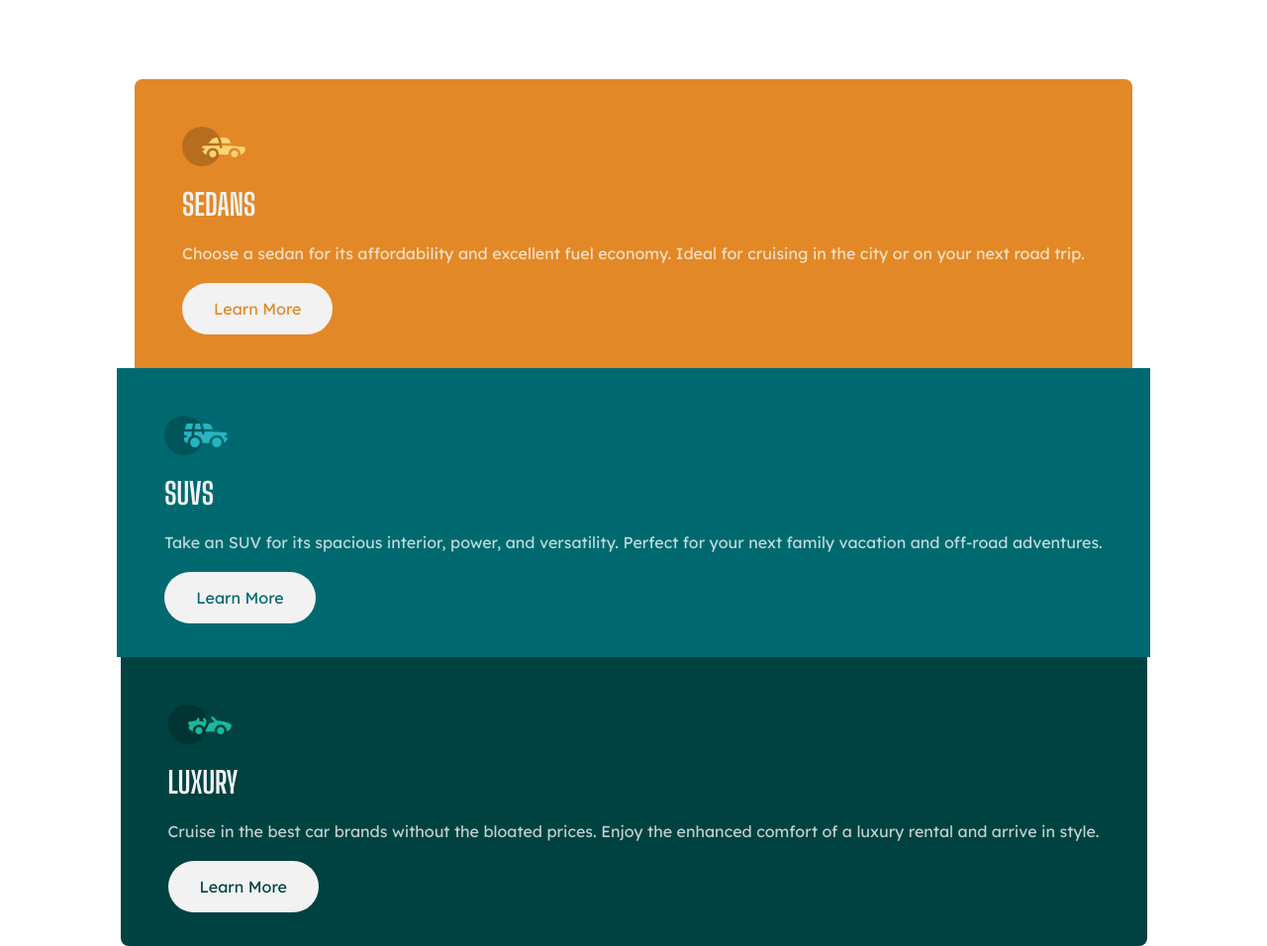
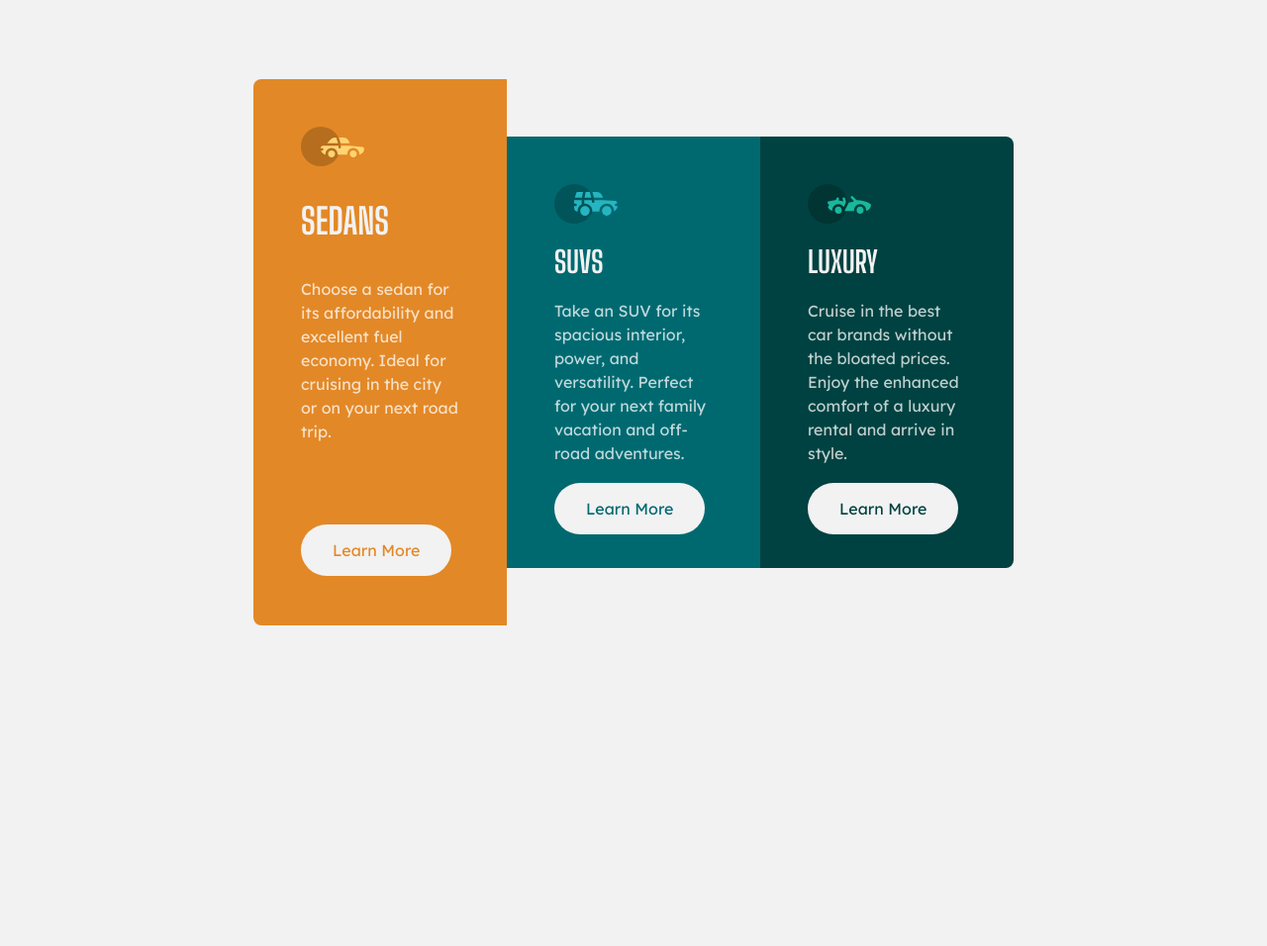
Before and after one commit to antonio-lopez/fm-3-column-preview-card-component, a website: page index.html in a window 1280 px wide. Shown: the whole page at 99% size. After the commit the page ends 800 px from the top, so only its background shows below. Drawn offline with Linux system fonts and the light colour scheme.

Commit message:
desktop design 1st card finished

```diff
--- a/index.html
+++ b/index.html
@@ -19,23 +19,31 @@
     <link rel="stylesheet" href="css/main.css" />
     <title>Frontend Mentor | 3-column preview card component</title>
   </head>
-  <body>
-    <section class="grid grid-cols-1 place-items-center px-5 py-20">
+  <body class="bg-veryLightGray">
+    <section
+      class="grid grid-cols-1 place-items-center px-5 py-20 lg:grid-cols-3 lg:px-64"
+    >
       <!-- item 1 -->
-      <div class="rounded-t-lg bg-brightOrange p-12">
+      <div
+        class="rounded-t-lg bg-brightOrange p-12 lg:rounded-t-none lg:rounded-tl-lg lg:rounded-bl-lg"
+      >
         <img src="/images/icon-sedans.svg" alt="sedan icon" />
-        <h1 class="py-5 text-3xl text-veryLightGray">SEDANS</h1>
-        <p class="pb-8 text-transparentWhite">
+        <h1 class="py-5 text-3xl text-veryLightGray lg:py-9 lg:text-4xl">
+          SEDANS
+        </h1>
+        <p class="pb-8 text-transparentWhite lg:pb-20">
           Choose a sedan for its affordability and excellent fuel economy. Ideal
           for cruising in the city or on your next road trip.
         </p>
         <!-- button -->
+        <div class="lg:py-4">
           <a
             href="/#"
             class="rounded-full bg-veryLightGray py-4 px-8 text-brightOrange"
           >
             Learn More
           </a>
+        </div>
       </div>
 
       <!-- item 2 -->
@@ -56,7 +64,9 @@
       </div>
 
       <!-- item 3 -->
-      <div class="rounded-b-lg bg-veryDarkCyan p-12">
+      <div
+        class="rounded-b-lg bg-veryDarkCyan p-12 lg:rounded-b-none lg:rounded-tr-lg lg:rounded-br-lg"
+      >
         <img src="/images/icon-luxury.svg" alt="luxury icon" />
         <h1 class="py-5 text-3xl text-veryLightGray">LUXURY</h1>
         <p class="pb-8 text-transparentWhite">
```
Also changed, not shown: css/main.css. Lines whose indentation alone changed are shown as unchanged.
